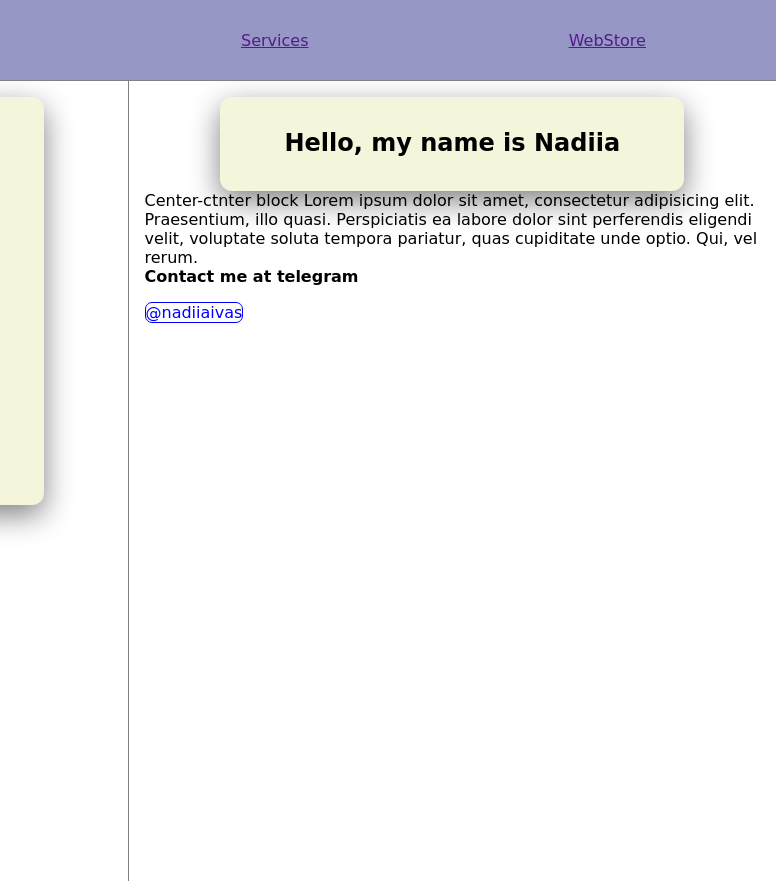
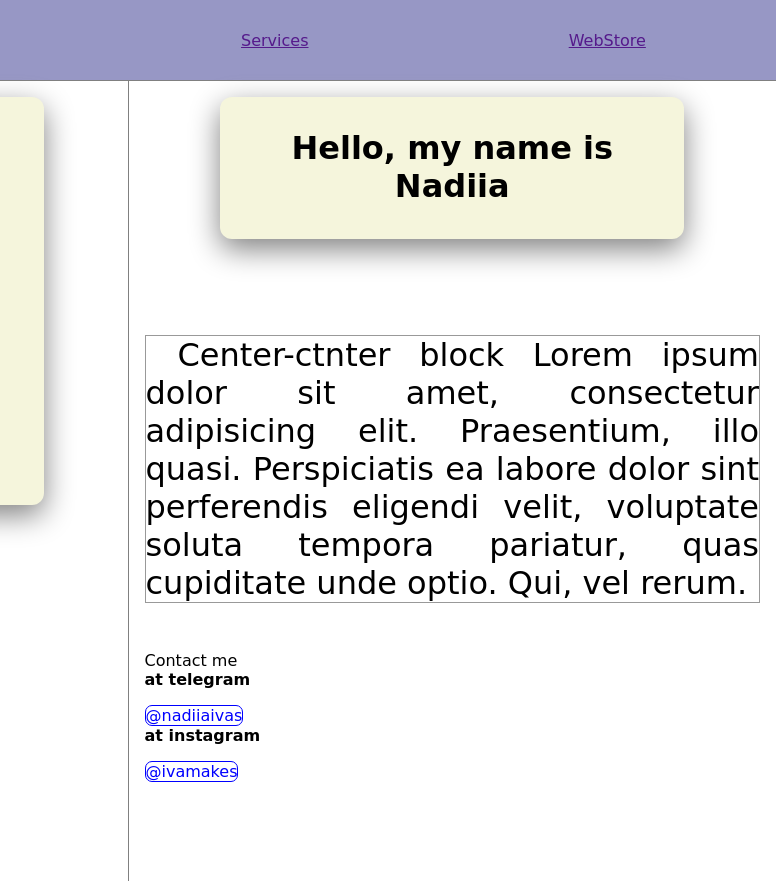
Before and after one commit to nIvasiuk/TelRanSchool, a plain HTML site: page Basic Front End/003 My Page/index.html in a window 1280 px wide. Shown: the full height of the page, 504-1280 px from the left. Drawn offline with Linux system fonts and the light colour scheme.

Commit message:
add insta

```diff
--- a/Basic Front End/003 My Page/css/style.css
+++ b/Basic Front End/003 My Page/css/style.css
@@ -57,7 +57,7 @@ img {
 }
 
 .titel {
-  font-size: 1.5rem;
+  font-size: 2rem;
   margin-bottom: 0;
   border-bottom: 2px solid transparent;
   transition: all 0.2s ease-in-out;
@@ -86,4 +86,10 @@ img {
 }
 
 p {
+  margin-block-start: 3em;
+  margin-block-end: 3rem;
+  border: 1px solid #999;
+  text-indent: 2rem;
+  font-size: 2rem;
+  text-align: justify;
 }
--- a/Basic Front End/003 My Page/index.html
+++ b/Basic Front End/003 My Page/index.html
@@ -44,8 +44,13 @@
         </div>
 
         <div class="contact">
-          <span class="contact-text"> Contact me at telegram </span>
+          Contact me
+          <span class="contact-text"> at telegram </span>
           <a class="link" href="http://t.me/nadiiaivas">@nadiiaivas</a>
+          <span class="contact-text"> at instagram </span>
+          <a class="link" href="https://www.instagram.com/ivamakes/"
+            >@ivamakes</a
+          >
         </div>
       </div>
     </div>
```
